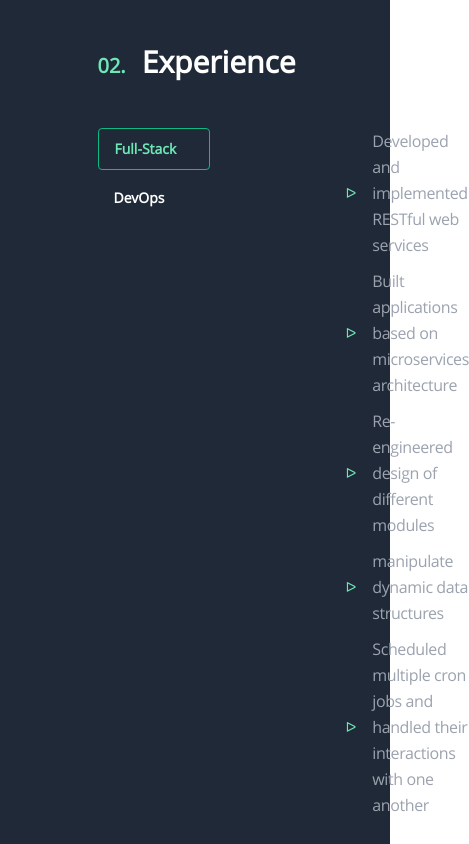
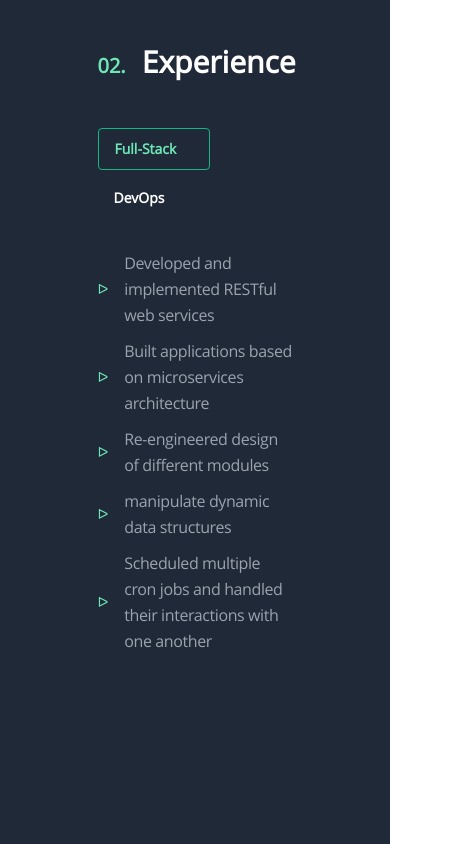
Before and after one commit to mohsenshahbakhsh/portfolio-react-tailwind, a React (Create React App) app: page / in a window 390 px wide. Shown: the part 2340-3184 px from the top of the page, 469 px wide, since content can reach past the window. Built offline with nearby package versions, Linux system fonts and the light colour scheme.

Commit message:
make experience responsive on mobile

```diff
--- a/src/components/Experience.js
+++ b/src/components/Experience.js
@@ -7,7 +7,7 @@ const Experience = () => {
         <span className="font-bold text-3xl text-white">Experience</span>
       </div>
       {/* experience */}
-      <div className="flex flex-row space-x-32">
+      <div className="flex flex-col space-y-8 md:flex-row md:space-x-32">
         {/* positions */}
         <ul className="flex flex-wrap flex-col space-y-2">
           <li className="mr-2">
```
